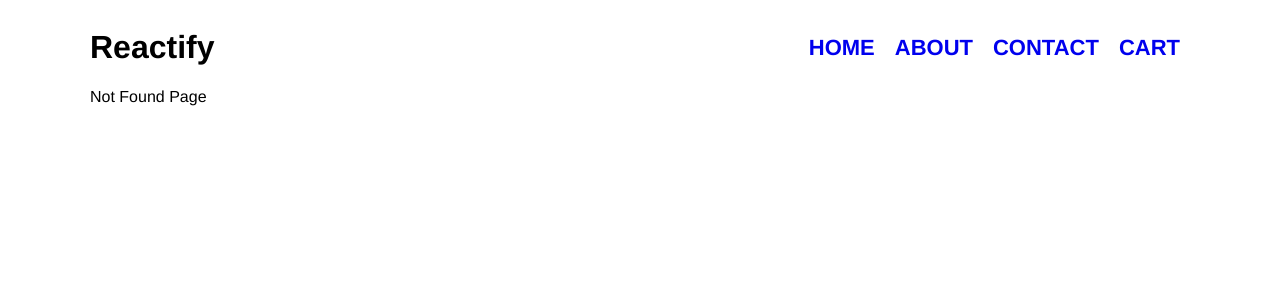
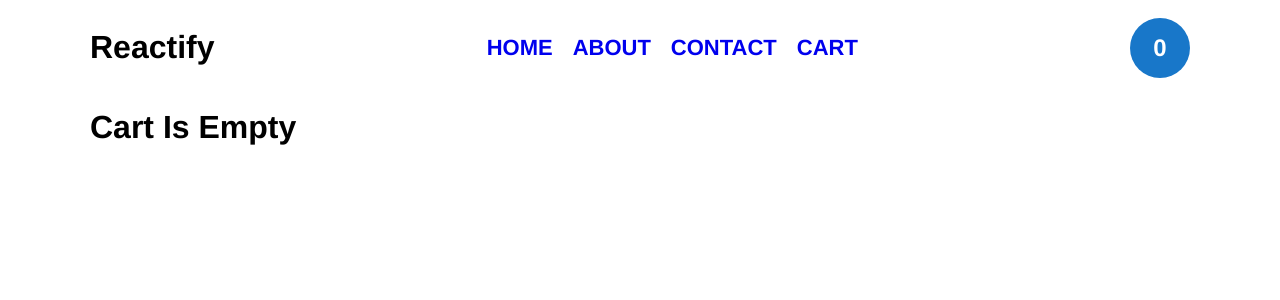
Before and after one commit to mchamoudadev/react-for-beginners, a React (Create React App) app: page /cart in a window 1280 px wide. Before the commit this address had no page. Shown: the top 300 px of the page. Built offline with nearby package versions, Linux system fonts and the light colour scheme.

Commit message:
simple ecommerce with useReducer and useContext

```diff
--- a/src/App.css
+++ b/src/App.css
@@ -34,7 +34,32 @@ body {
 	grid-gap: 10px;
 }
 
+.cart-card {
+	margin: 20px auto;
+	width: 400px;
+	padding: 10px;
+	background-color: #fff;
+	box-shadow: 2px 2px 2px rgba(0, 0, 0, 0.2);
+	border-radius: 3px;
+}
+
+.cart-card img {
+	width: 100%;
+}
+.cart-card .info {
+	padding: 10px;
+	display: flex;
+	justify-content: space-between;
+	align-items: center;
+}
+
+.cart-card span {
+	font-size: 1.75rem;
+}
+
 .card {
+	/* margin: 20px auto;
+	width: 400px;*/
 	padding: 10px;
 	background-color: #fff;
 	box-shadow: 2px 2px 2px rgba(0, 0, 0, 0.2);
@@ -69,3 +94,37 @@ body {
 	font-size: 22px;
 	cursor: pointer;
 }
+
+.cart {
+	width: 40px;
+	height: 40px;
+	border-radius: 50%;
+	background-color: rgb(24, 119, 201);
+	color: #fff;
+	display: flex;
+	justify-content: center;
+	align-items: center;
+	cursor: pointer;
+	font-size: 24px;
+	font-weight: bold;
+	padding: 10px;
+}
+
+.btn-secondary {
+	background-color: #d63535;
+}
+
+.flex {
+	display: flex;
+	flex-direction: column;
+}
+
+a {
+	text-decoration: none;
+}
+
+.cart-price {
+	position: fixed;
+	bottom: 0;
+	z-index: 0;
+}
--- /dev/null
+++ b/src/ShopContext.js
@@ -0,0 +1,80 @@
+import { createContext, useReducer, useContext } from "react";
+import shopReducer, { initialState } from "./shopReducer";
+
+const ShopContext = createContext(initialState);
+
+
+export const ShopProvider = ({ children }) => {
+
+    const [state, dispatch] = useReducer(shopReducer, initialState);
+
+    const addToCart = (product) => {
+
+        const updatedProduct = state.products.concat(product);
+        calculateTotal(updatedProduct);
+        dispatch(
+            {
+                type: "ADD_TO_CART",
+                payload: {
+                    products: updatedProduct
+                }
+            }
+        );
+
+    };
+    const removeFromCart = (product) => {
+        // console.log("sttae", state.products);
+        const updatedProduct = state.products.filter(pro => pro.id != product.id);
+        calculateTotal(updatedProduct);
+        dispatch(
+            {
+                type: "REMOVE_FROM_CART",
+                payload: {
+                    products: updatedProduct
+                }
+            }
+        );
+
+    };
+
+    const calculateTotal = (products) => {
+
+        let total = 0;
+        products.forEach(pro => {
+            total += pro.price;
+        });
+
+        dispatch(
+            {
+                type: "CALCULATE_TOTAL_PRICE",
+                payload: {
+                    total
+                }
+            }
+        );
+
+    };
+
+    const values = {
+        products: state.products,
+        total: state.total,
+        addToCart,
+        removeFromCart,
+    };
+
+    return <ShopContext.Provider value={values}>
+        {children}
+    </ShopContext.Provider>;
+
+};
+
+const useShop = () => {
+    const context = useContext(ShopContext);
+
+    if (context === undefined) {
+        throw new Error("context must be used inside shopContex");
+    }
+    return context;
+};
+
+export default useShop;
--- a/src/components/Header.jsx
+++ b/src/components/Header.jsx
@@ -1,6 +1,8 @@
 import { Link } from "react-router-dom";
+import useShop from "../ShopContext";
 
 const Header = () => {
+	const { products } = useShop();
 	return (
 		<div className="menu">
 			<h1>Reactify</h1>
@@ -10,6 +12,9 @@ const Header = () => {
 				<Link to="/contact">Contact</Link>
 				<Link to="/cart">Cart</Link>
 			</div>
+			<Link to="/cart">
+				<span className="cart">{products.length}</span>
+			</Link>
 		</div>
 	);
 };
--- a/src/components/Product.jsx
+++ b/src/components/Product.jsx
@@ -1,8 +1,31 @@
+import { useEffect, useState } from "react";
 import { Link } from "react-router-dom";
+import useShop from "../ShopContext";
 
-const Product = ({ product }) => {
+const Product = ({ product, cart }) => {
+	const { addToCart, removeFromCart, products } = useShop();
+	const [isInCart, setIsInCart] = useState(true);
+	// console.log(products);
+
+	useEffect(() => {
+		const isCart = products.filter((pro) => pro.id == product.id);
+		console.log("isCart", isCart.length);
+		if (isCart.length > 0) {
+			setIsInCart(true);
+		} else {
+			setIsInCart(false);
+		}
+	}, [products]);
+
+	const handleClick = () => {
+		if (isInCart) {
+			removeFromCart(product);
+		} else {
+			addToCart(product);
+		}
+	};
 	return (
-		<div className="card">
+		<div className={`${cart ? "cart-card" : "card"}`}>
 			<img src={product.urlImage} alt="" />
 			<div className="info">
 				<span>{product.name}</span>
@@ -14,9 +37,13 @@ const Product = ({ product }) => {
 				</div>
 			)}
 
-			<Link to={`/${product.id}`}>
-				<button className="btn btn-primary">Add To Cart</button>
-			</Link>
+			{/* <Link to={`/${product.id}`}> */}
+			<button
+				className={`btn ${isInCart ? "btn-secondary" : "btn-primary"}`}
+				onClick={handleClick}>
+				{isInCart ? "Remove From Cart" : "Add To Cart"}
+			</button>
+			{/* </Link> */}
 		</div>
 	);
 };
--- a/src/components/Products.jsx
+++ b/src/components/Products.jsx
@@ -42,7 +42,7 @@ export const Products = () => {
 	return (
 		<div className="grid">
 			{products.map((product) => (
-				<Product product={product} />
+				<Product product={product} cart={false} />
 			))}
 		</div>
 	);
--- a/src/index.js
+++ b/src/index.js
@@ -3,12 +3,15 @@ import { BrowserRouter } from 'react-router-dom';
 import App from './App';
 import { ToastContainer } from 'react-toastify';
 import 'react-toastify/dist/ReactToastify.css';
+import { ShopProvider } from './ShopContext';
 
 const container = document.getElementById("root");
 const root = createRoot(container);
 root.render(
-    <BrowserRouter>
-        <ToastContainer />
-        <App />
-    </BrowserRouter>
+    <ShopProvider>
+        <BrowserRouter>
+            <ToastContainer />
+            <App />
+        </BrowserRouter>
+    </ShopProvider>
 );
--- a/src/pages/Cart.js
+++ b/src/pages/Cart.js
@@ -1,60 +1,32 @@
 import { useParams } from "react-router";
 import Product from "../components/Product";
+import useShop from "../ShopContext";
 import NotFound from "./404";
 
-const products = [
-    {
-        id: 1,
-        name: "Mac M1",
-        urlImage:
-            "https://images.unsplash.com/photo-1517694712202-14dd9538aa97?ixlib=rb-1.2.1&ixid=MnwxMjA3fDB8MHxzZWFyY2h8M3x8Y29tcHV0ZXJ8ZW58MHx8MHx8&auto=format&fit=crop&w=800&q=60",
-        price: 2999,
-        desc: "Lorem ipsum dolor, sit amet consectetur adipisicing elit. Illo laudantium dolore dicta, excepturi ipsum possimus autem quis ipsa vitae sed saepe, est cum suscipit doloribus. Facere eum necessitatibus architecto ab."
-    },
-    {
-        id: 2,
-        name: "Iphone 13 Pro",
-        urlImage:
-            "https://images.pexels.com/photos/7616999/pexels-photo-7616999.jpeg?auto=compress&cs=tinysrgb&h=750&w=1260",
-        price: 999,
-        desc: "Lorem ipsum dolor, sit amet consectetur adipisicing elit. Illo laudantium dolore dicta, excepturi ipsum possimus autem quis ipsa vitae sed saepe, est cum suscipit doloribus. Facere eum necessitatibus architecto ab."
-    },
-    {
-        id: 3,
-        name: "Logitech Keyboard",
-        urlImage:
-            "https://images.pexels.com/photos/4792731/pexels-photo-4792731.jpeg?auto=compress&cs=tinysrgb&h=750&w=1260",
-        price: 99,
-        desc: "Lorem ipsum dolor, sit amet consectetur adipisicing elit. Illo laudantium dolore dicta, excepturi ipsum possimus autem quis ipsa vitae sed saepe, est cum suscipit doloribus. Facere eum necessitatibus architecto ab."
-    },
-    {
-        id: 4,
-        name: "Logitech Keyboard",
-        urlImage:
-            "https://images.pexels.com/photos/5738087/pexels-photo-5738087.jpeg?auto=compress&cs=tinysrgb&dpr=2&w=500",
-        price: 99,
-    },
-    {
-        id: 5,
-        name: "Logitech Keyboard",
-        urlImage:
-            "https://images.pexels.com/photos/11290876/pexels-photo-11290876.jpeg?auto=compress&cs=tinysrgb&dpr=2&w=500",
-        price: 99,
-    },
-];
 
-const Cart = () => {
 
-    const { productId } = useParams();
-    const currentProduct = products.filter(pro => pro.id == productId);
+const Cart = ({ cart }) => {
 
-    console.log(currentProduct);
+
+    const { addToCart, removeFromCart, products, total } = useShop();
+
+
+    if (products.length == 0) return <h1>Cart Is Empty</h1>;
 
     return (
         <>
-            { currentProduct.length > 0 ? <Product product={currentProduct[0]} /> : <NotFound />
 
-            }
+
+            <div className="flex">
+                {products.map((product) => (
+                    <Product product={product} cart={true} />
+                ))}
+            </div>
+
+            <div className="cart-price">
+                <h2>Total Price :  ${total}</h2>
+            </div>
+
         </>
 
 
--- /dev/null
+++ b/src/shopReducer.js
@@ -0,0 +1,32 @@
+export const initialState = {
+    total: 0,
+    products: [],
+};
+
+const shopReducer = (state, action) => {
+    const { type, payload } = action;
+
+    switch (type) {
+        case "ADD_TO_CART":
+            console.log("Add to cart", payload.products);
+            return {
+                ...state,
+                products: payload.products
+            };
+        case "REMOVE_FROM_CART":
+            return {
+                ...state,
+                products: payload.products
+            };
+        case "CALCULATE_TOTAL_PRICE":
+            return {
+                ...state,
+                total: payload.total
+            };
+        default:
+            throw new Error("unkown reducer");
+    }
+};
+
+
+export default shopReducer;
```
Also changed, not shown: src/App.js (+1 -13 lines).
